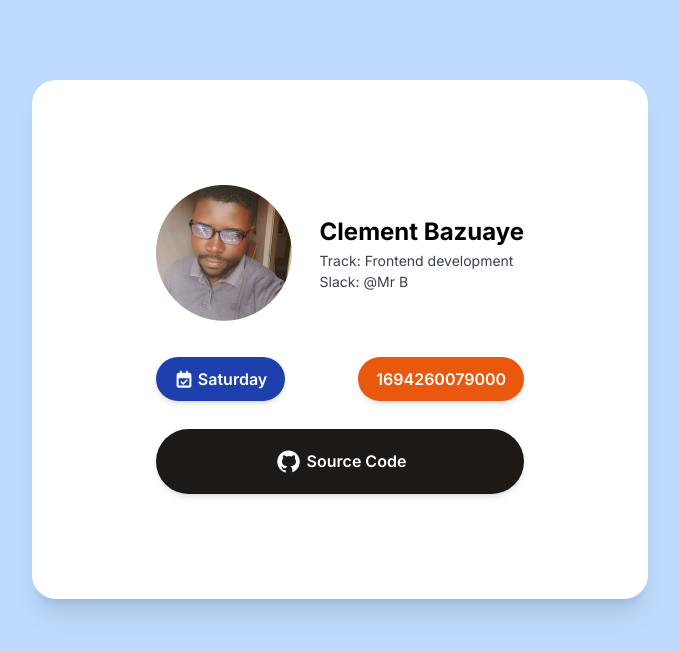
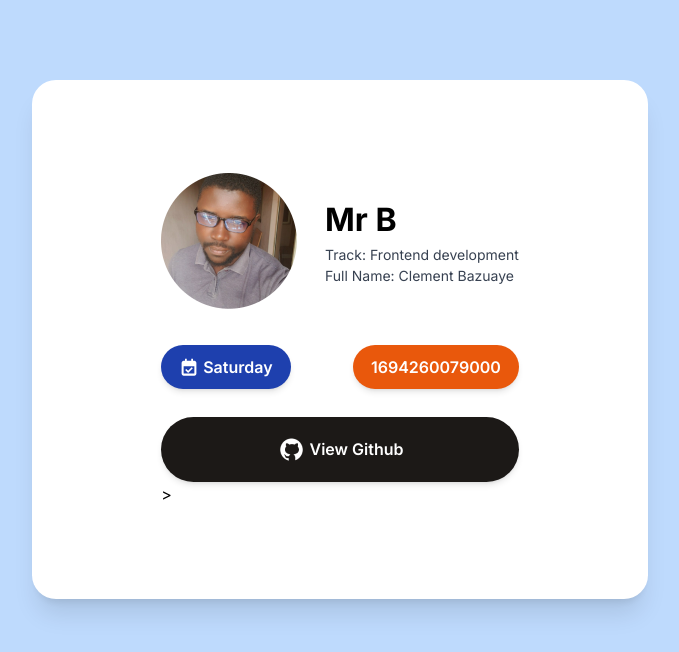
Before and after one commit to dev-bazz/portfolio-hng, a website: page index.html in a window 1280 px wide. Shown: the whole page, without its empty margins (300-979 px from the left). Drawn offline with Linux system fonts and the light colour scheme.

Commit message:
fix: Display Name and Github link

```diff
--- a/index.html
+++ b/index.html
@@ -31,14 +31,14 @@
 					<div class="profile_details">
 						<h1
 							class="animate-3"
-							data-fullName="Clement Bazuaye">
-							Clement Bazuaye
+							data-testid="slackUserName">
+							Mr B
 						</h1>
 						<h2 class="profile-subtitle animate-4">
 							Track: <span data-testid="myTrack">Frontend development</span>
 						</h2>
 						<h2 class="profile-subtitle animate-5">
-							Slack: @<span data-testid="slackUserName">Mr B</span>
+							Full Name: <span>Clement Bazuaye</span>
 						</h2>
 					</div>
 				</div>
@@ -65,15 +65,18 @@
 					</div>
 				</div>
 
-				<a
-					class="github button3 animate-7"
-					data-testid="“githubURL”"
-					href="https://github.com/dev-bazz/portfolio-hng">
+				<div class="github button3 animate-7">
 					<img
 						src="./assets/github.png"
 						alt="github icon"
 						srcset="" />
-					Source Code</a
+					<a
+						class=""
+						data-testid="githubURL"
+						href="https://github.com/dev-bazz/portfolio-hng">
+						View Github</a
+					>
+				</div>
 				>
 			</div>
 		</main>
--- a/sass/style.scss
+++ b/sass/style.scss
@@ -60,7 +60,7 @@ body {
 
 		// Sub Classes
 		h1 {
-			font-size: px-to-rem(24px);
+			font-size: px-to-rem(32px);
 		}
 		.profile-subtitle {
 			color: map-get($colors, "grey");
@@ -90,11 +90,12 @@ body {
 		align-items: center;
 		padding-block: px-to-rem(18px);
 		margin-top: px-to-rem(28px);
-		&:hover {
-			cursor: pointer;
-		}
+
 		a {
 			color: map-get($colors, "white");
+			&:hover {
+				cursor: pointer;
+			}
 		}
 	}
 }
--- a/ts/index.ts
+++ b/ts/index.ts
@@ -30,7 +30,6 @@ function getDomElement(quantity: domQuantity, domItem: string) {
 }
 function getCurrentTime() {
 	const currentTime = new Date().getTime(); //?
-
 	const time = getDomElement("one", ".time") as HTMLParagraphElement;
 
 	time.textContent = `${currentTime}`;
```
Also changed, not shown: sass/css/style.css, 1 other file.
